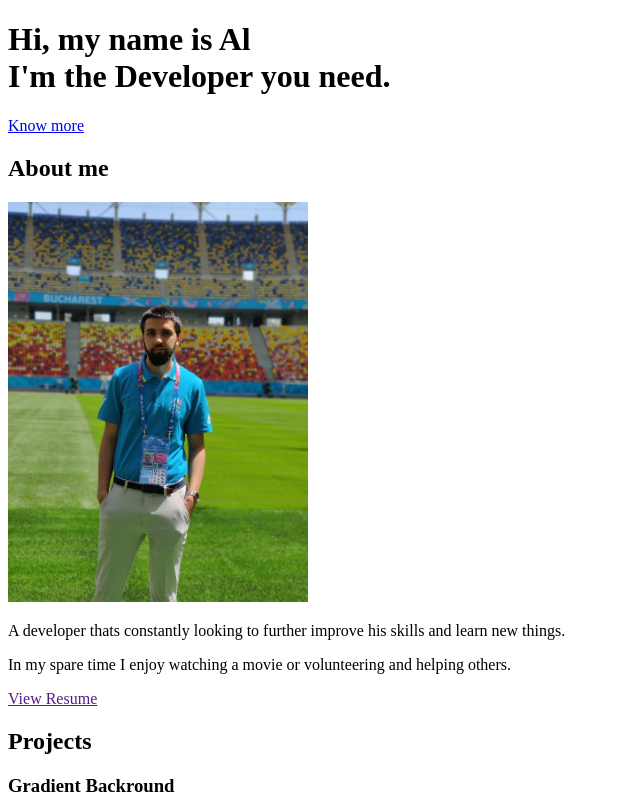
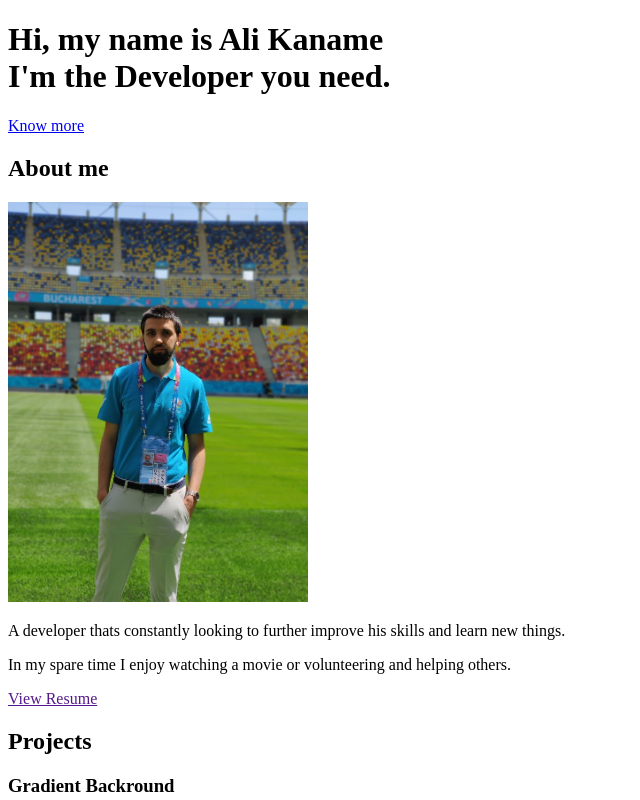
Before and after one commit to Alikaname/portfolio, a website: page src/template.html in a window 1280 px wide. Shown: the top 800 px of the page, without its empty margins (0-640 px from the left). Drawn offline with nearby package versions, Linux system fonts and the light colour scheme.

Commit message:
Update template.html

```diff
--- a/src/template.html
+++ b/src/template.html
@@ -35,7 +35,7 @@
     <div id="hero" class="jumbotron">
       <div class="container">
         <h1 class="hero-title" class="load-hidden">
-          Hi, my name is <span class="text-color-main">Al</span>
+          Hi, my name is <span class="text-color-main">Ali Kaname</span>
           <br />
           I'm the Developer you need.
         </h1>
```
